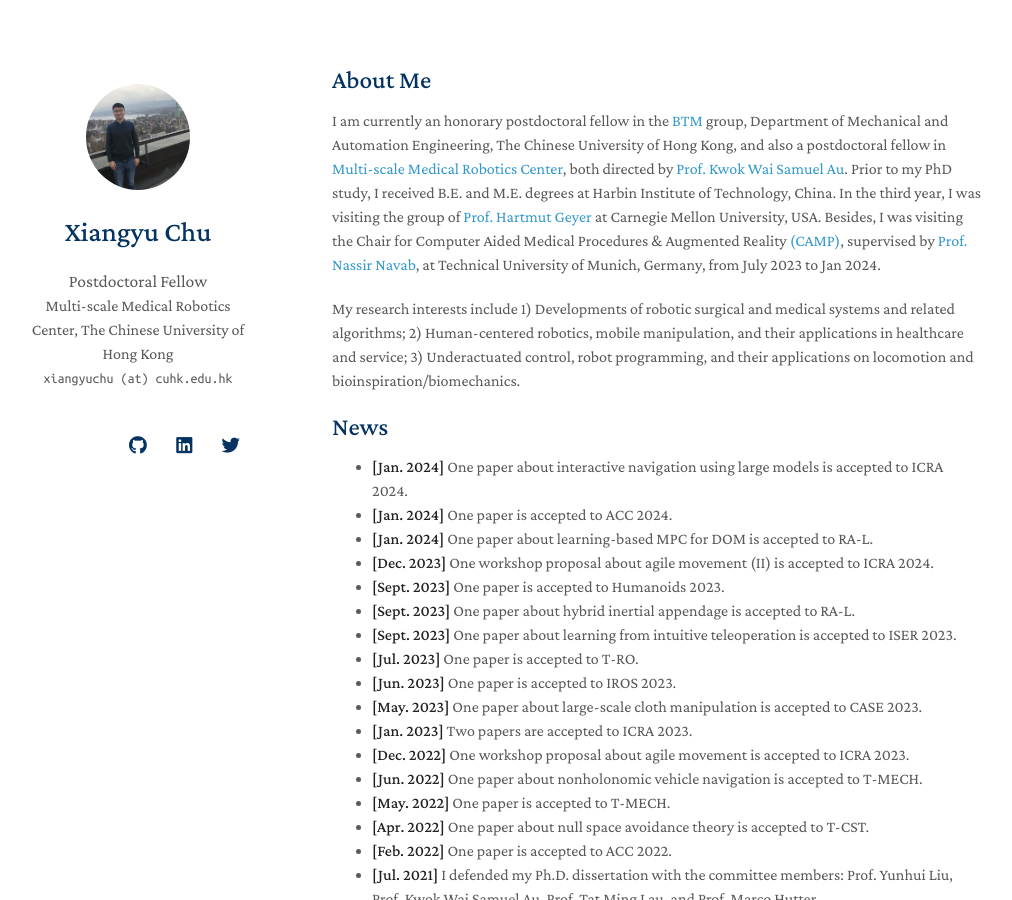
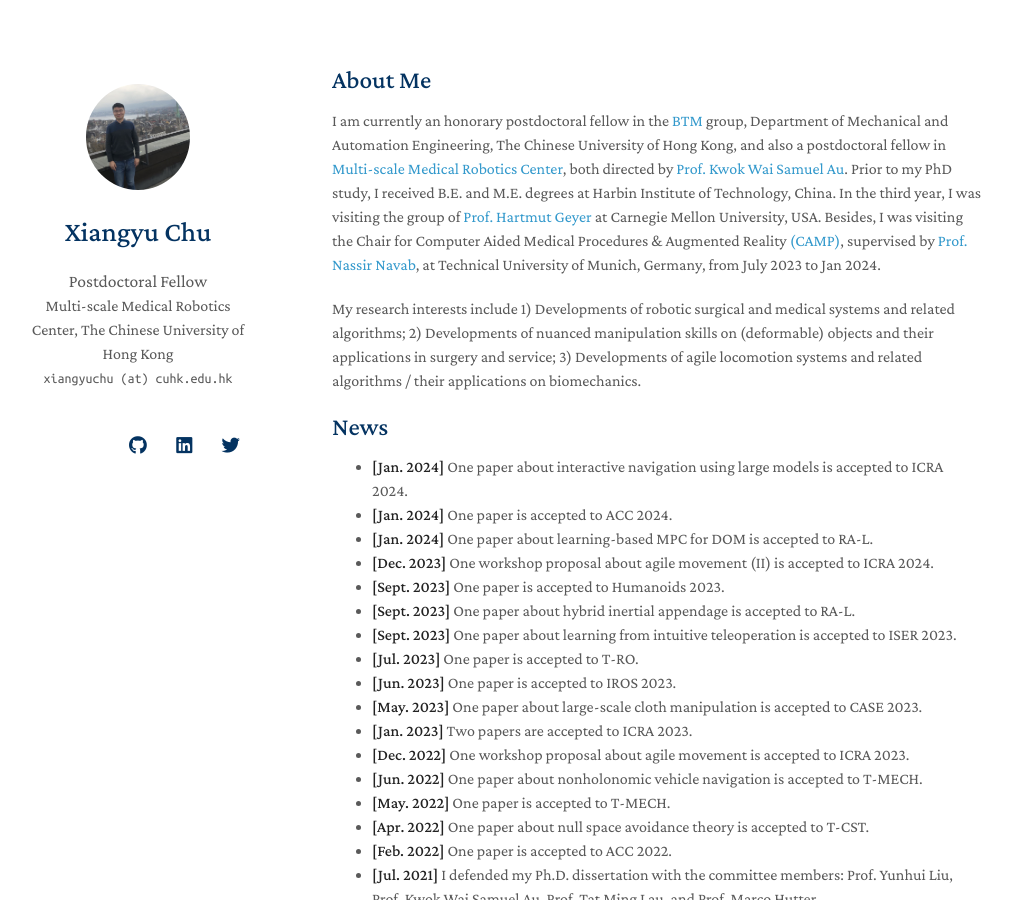
Before and after one commit to xiangyuchu03/xiangyuchu03.github.io, a Jekyll site: the page built from index.md, in a window 1280 px wide and 900 px high. Shown: the whole window, without its empty margins (138-1150 px from the left). Built offline with Jekyll 4.4.1, drawn with Linux system fonts in a browser that asks for light colours; nearby versions of some CDN libraries; a style sheet for code colours, icons or effects is not loaded; our own code applies the rules of GitHub Pages for plain Markdown files.

Commit message:
Update index.md

```diff
--- a/index.md
+++ b/index.md
@@ -6,7 +6,7 @@ layout: homepage
 
 I am currently an honorary postdoctoral fellow in the [BTM](https://biomedirobotics.com/) group, Department of Mechanical and Automation Engineering, The Chinese University of Hong Kong, and also a postdoctoral fellow in [Multi-scale Medical Robotics Center](https://www.mrc-cuhk.com/), both directed by [Prof. Kwok Wai Samuel Au](https://www4.mae.cuhk.edu.hk/peoples/au-kwok-wai-samuel/). Prior to my PhD study, I received B.E. and M.E. degrees at Harbin Institute of Technology, China. In the third year, I was visiting the group of [Prof. Hartmut Geyer](https://www.cs.cmu.edu/~hgeyer/) at Carnegie Mellon University, USA. Besides, I was visiting the Chair for Computer Aided Medical Procedures & Augmented Reality [(CAMP)](https://www.cs.cit.tum.de/camp/start/), supervised by [Prof. Nassir Navab](https://www.professoren.tum.de/en/navab-nassir), at Technical University of Munich, Germany, from July 2023 to Jan 2024.
 
-My research interests include 1) Developments of robotic surgical and medical systems and related algorithms; 2) Human-centered robotics, mobile manipulation, and their applications in healthcare and service; 3)	Underactuated control, robot programming, and their applications on locomotion and bioinspiration/biomechanics.
+My research interests include 1) Developments of robotic surgical and medical systems and related algorithms; 2) Developments of nuanced manipulation skills on (deformable) objects and their applications in surgery and service; 3) Developments of agile locomotion systems and related algorithms / their applications on biomechanics.
 
 
 ## News
```
